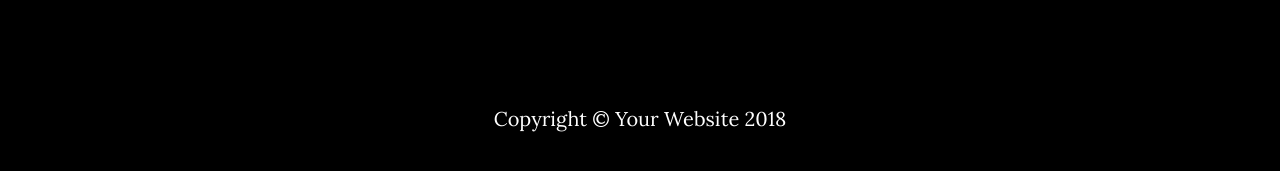
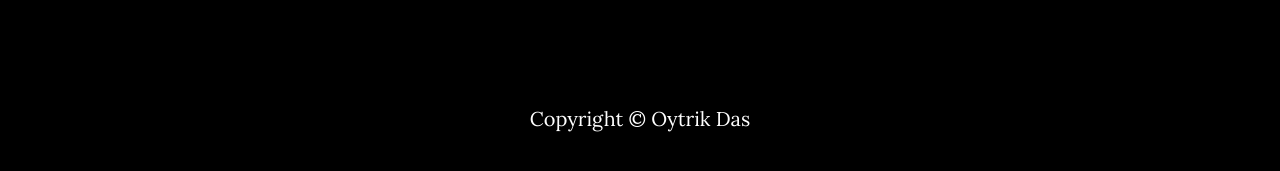
Before and after one commit to Oytrik/Oytrik.github.io, a Jekyll site: the page built from index.html, in a window 1280 px wide and 900 px high, scrolled down 1984 px. Shown: the part 715-886 px from the top of the window. Built offline with Jekyll 4.4.1, drawn with Linux system fonts in a browser that asks for light colours.

Commit message:
Update footer.html

```diff
--- a/_includes/footer.html
+++ b/_includes/footer.html
@@ -1,6 +1,6 @@
     <!-- Footer -->
     <footer>
         <div class="container text-center">
-            <p>Copyright &copy; {{ site.footer }} 20{{ site.time | date: '%y' }}</p>
+            <p>Copyright &copy; Oytrik Das</p>
         </div>
     </footer>
```
